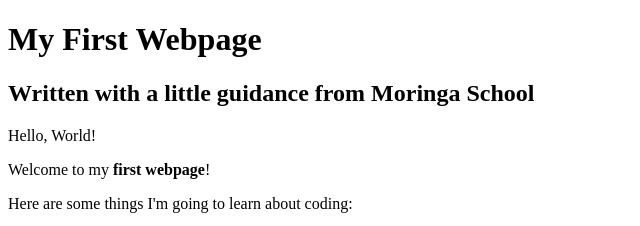
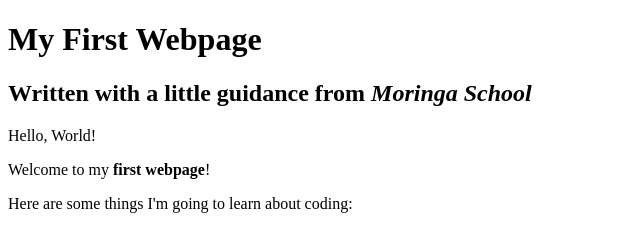
Before and after one commit to rose-okoth/my-first-webpage, a plain HTML site: page my-first-webpage.html in a window 1280 px wide. Shown: the top 226 px of the page, 0-640 px from the left. Drawn offline with Linux system fonts and the light colour scheme.

Commit message:
add emphasis element

```diff
--- a/my-first-webpage.html
+++ b/my-first-webpage.html
@@ -5,7 +5,7 @@
   </head>
   <body>
     <h1>My First Webpage</h1>
-    <h2>Written with a little guidance from Moringa School</h2>
+    <h2>Written with a little guidance from <em>Moringa School</em></h2>
 
     <p>Hello, World!</p>
     <p>Welcome to my <strong>first webpage</strong>!</p>
```
